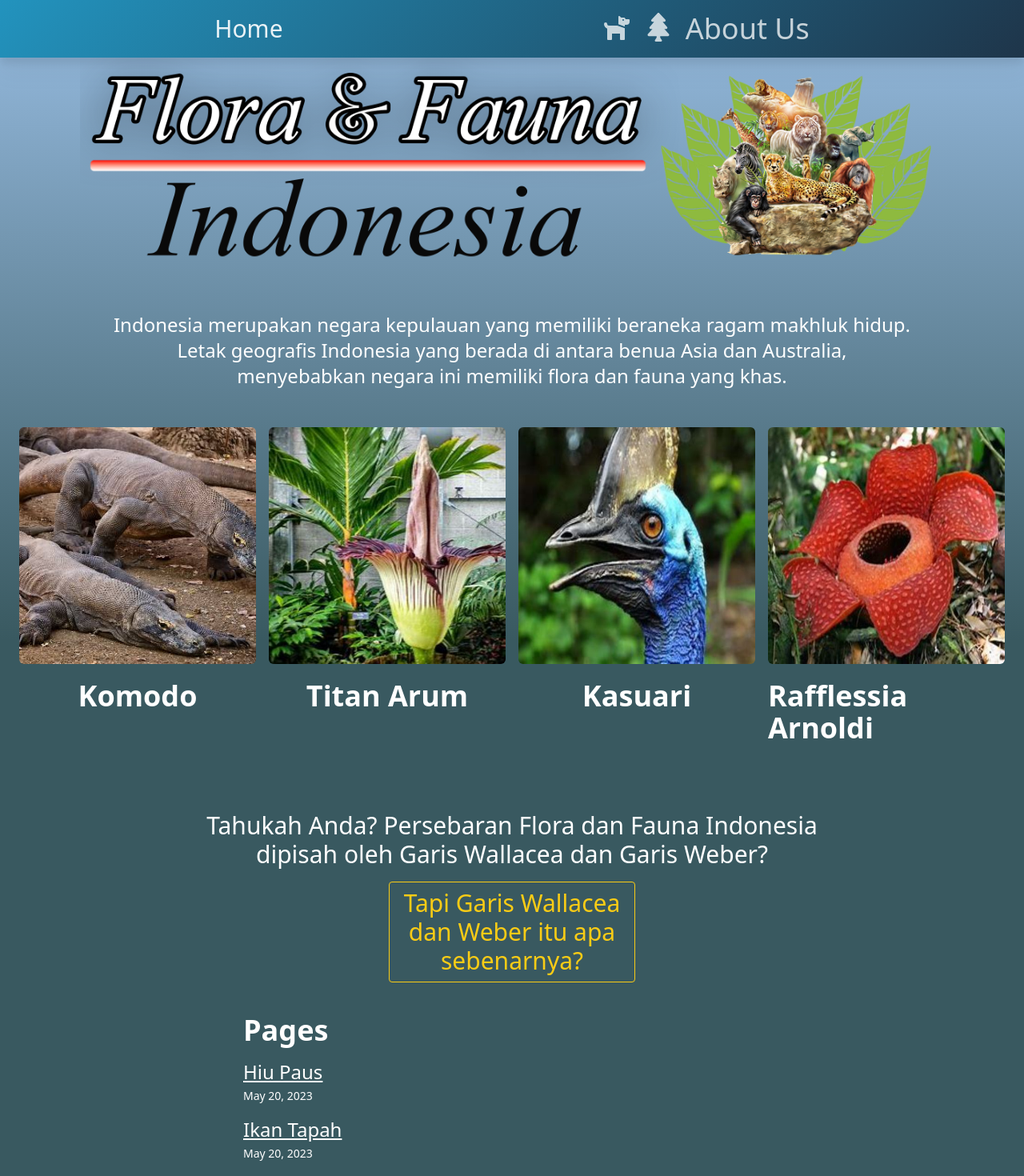
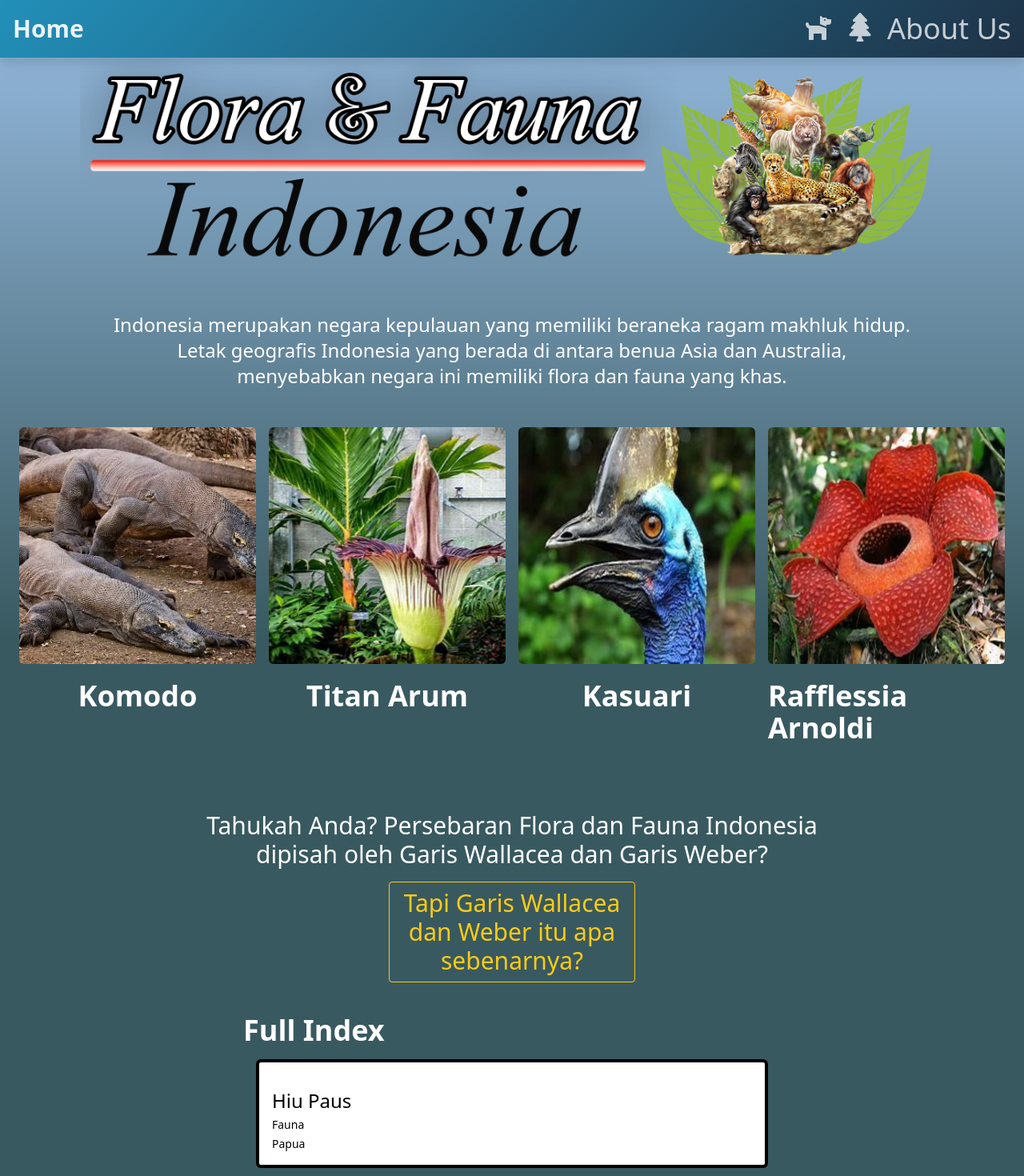
Before and after one commit to ChocolateMaltk/Codex-Nusantara, a Next.js app in the folder ffid-app/: page / in a window 1280 px wide. Shown: the top 1470 px of the page at 80% size. Built offline with nearby package versions, Linux system fonts and the light colour scheme.

Commit message:
Community Update. Tambahan fitur dari saran dan kritik pengunjung CodeExpo special thanks to pengunjung, Ko Kevin, Ko Felix dan Bu Fenina

```diff
--- a/ffid-app/app/components/ListItem.tsx
+++ b/ffid-app/app/components/ListItem.tsx
@@ -1,20 +1,24 @@
 import Link from "next/link";
 import getFormattedDate from "@/lib/getFormattedDate";
-
 type Props = {
   post: Article;
 };
 
 export default function ListItem({ post }: Props) {
-  const { id, title, date, flora, fauna, origin } = post;
+  const { id, title, date, fauna, origin } = post;
   const formattedDate = getFormattedDate(date);
+  const category = fauna ? "Fauna" : "Flora";
+
   return (
-    <li className="mt-4 text-2xl dark:text-white/90">
-      <Link className="underline hover:text-black/70 dark:hover:text-white" href={`/posts/${id}`}>
+    <div className="bg-white border-4 border-black rounded-md mb-2 m-4 p-4">
+    <li className="mt-4 text-2xl text-black">
+      <Link className="text-black hover:text-sky-500" href={`/posts/${id}`}>
         {title}
       </Link>
       <br />
-      <p className="text-sm mt-1">{formattedDate}</p>
+      <p className="text-sm mt-1">{category}</p>
+      <p className="text-sm mt-1">{origin}</p>
     </li>
+    </div>
   );
 }
--- a/ffid-app/app/components/Navbar.tsx
+++ b/ffid-app/app/components/Navbar.tsx
@@ -4,11 +4,11 @@ import { FaDog, FaTree} from "react-icons/fa"
 export default function Navbar() {
     return (
         <nav className="navbarffid p-4 sticky top-0 drop-shadow-xl z-10">
-            <div className="prose prose-xl mx-auto flex justify-between flex-col sm:flex-row">
+            <div className=" mx-auto flex justify-between flex-col sm:flex-row">
                 <h1 className="text-3xl font-bold text-white grid place-content-center mb-2 md:mb-0">
                     <Link href="/" className="text-white/90 no-underline hover:text-white navbarhoverfx">Home</Link>
                 </h1>
-                <div className="flex flex-row justify-center sm:justify-evenlyy align-middle gap-4 text-white text-4xl lg:text-4xl">
+                <div className="flex flex-row justify-center sm:justify-evenly align-middle gap-4 text-white text-4xl lg:text-4xl">
                     <Link className="text-white/75 hover:text-white" href="/faunaindex">
                         <FaDog />
                     </Link>
--- a/ffid-app/app/components/Posts.tsx
+++ b/ffid-app/app/components/Posts.tsx
@@ -5,7 +5,7 @@ export default function Posts() {
     const posts = getSortedPostsData()
  return (
     <section className="mt-6 mx-auto max-w-2xl">
-            <h2 className="text-4xl font-bold dark:text-white/90">Pages</h2>
+            <h2 className="text-4xl font-bold dark:text-white/90">Full Index</h2>
             <ul className="w-full">
                 {posts.map(post => (
                     <ListItem key={post.id} post={post} />
--- a/ffid-app/app/posts/[postId]/page.tsx
+++ b/ffid-app/app/posts/[postId]/page.tsx
@@ -1,7 +1,6 @@
 import getFormattedDate from "@/lib/getFormattedDate";
 import { getPostData, getSortedPostsData } from "@/lib/posts";
 import { notFound } from "next/navigation";
-import Link from "next/link";
 import Head from "next/head";
 
 export function generateStaticParams() {
@@ -37,29 +36,27 @@ export default async function Post({ params }: { params: { postId: string } }) {
     return notFound();
   }
 
-  const { title, date, contentHtml, vidLink } = await getPostData(postId);
-
+  const { title, date, contentHtml, flora, fauna, origin } = await getPostData(postId);
   const pubDate = getFormattedDate(date);
+  const category = fauna ? "Fauna" : "Flora";
 
 return (
   <>
     <Head>
       <title>{title} - Flora Fauna Indonesia</title>
     </Head>
+    <div className="bg-gray-200 border-2 border-black rounded-md p-3 m-4">
       <main className="px-6 prose-xl prose-slate dark:prose-invert mx-auto">
-        <h1 className="text-3xl mt-4 mb-0 dark:text-white">{title}</h1>
-        <p className="mt-0 dark:text-white">{pubDate}</p>
-        <div className="flex aspect-w-16 aspect-h-9">
-        </div>
-        <article className="dark:text-white">
+        <h1 className="text-3xl mt-4 mb-0 text-black">{title}</h1>
+        {flora !== null && (
+          <p className="mt-0 text-black">{category} dari {origin}</p>
+        )}
+        <article className="text-black">
           <section dangerouslySetInnerHTML={{ __html: contentHtml }} />
-          <p className="dark:text-white">
-            <b>
-              <Link href="/">Back to home</Link>
-            </b>
-          </p>
         </article>
       </main>
+    </div>
   </>
 );
+
         }
```
Lines whose indentation alone changed are shown as unchanged.
